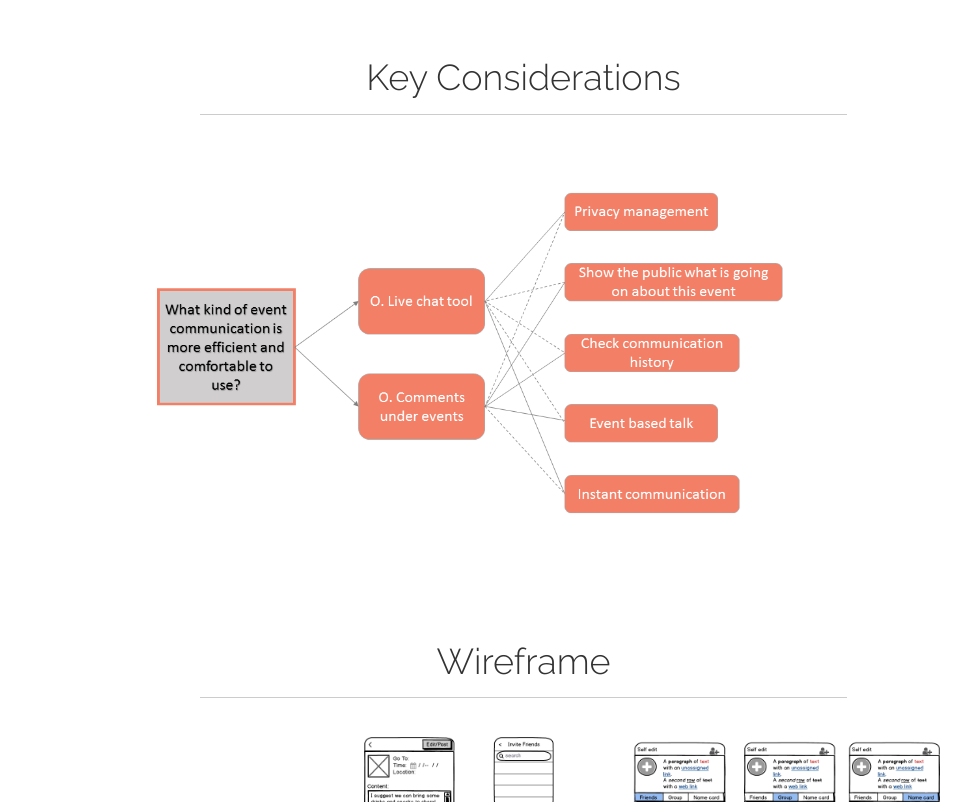
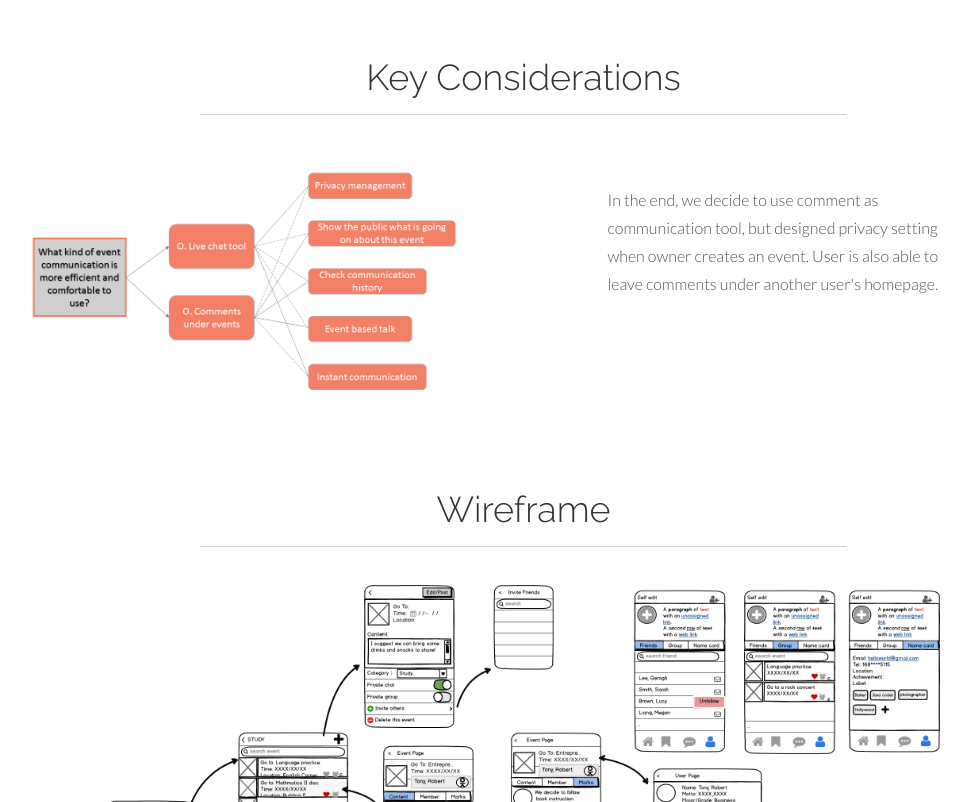
Before and after one commit to liangpuhe/liangpuhe.old.github.io, a plain HTML site: page index.html in a window 1280 px wide. Shown: the part 4558-5360 px from the top of the page, without its empty margins (109-1080 px from the left). Drawn offline with Linux system fonts and the light colour scheme.

Commit message:
update - 1.17

```diff
--- a/assets/css/main.css
+++ b/assets/css/main.css
@@ -623,7 +623,10 @@ li {
 	padding-left: 30px;
 	background: #f2f2f2;
 }
-
+.blog-white {
+    padding-top: 30px;
+    padding-left: 30px;
+}
 .blog-row {
 	margin-bottom: 40px;
 }
--- a/index.html
+++ b/index.html
@@ -314,11 +314,17 @@
 		<br>
 		<h1 class="centered">Key Considerations</h1>
 		<hr>
-
-		<div class="col-lg-offset-2 col-lg-8">
+        <div class="col-lg-offset-1">
+		<div class="col-lg-6">
 			<img class="img-responsive" src="assets/img/design defense.png"
 				alt="">
 		</div>
+        <div class="col-lg-4 blog-white">
+            <p>In the end, we decide to use comment as communication tool, but designed
+            privacy setting when owner creates an event. User is also able to leave comments
+            under another user's homepage.</p>
+        </div>
+        </div>
 
 	</div>
 	<!-- col-lg-6 -->
@@ -694,7 +700,7 @@
 
 			<div class="col-lg-6">
 				<h3>Supports</h3>
-				<p>Thanks for the free theme template from Balcktie.com, and icons from Flaticon, picture provider Gratisography.com.
+				<p>Thanks for the theme template from Balcktie.com, and icons from Flaticon, picture provider Gratisography.com.
 			</div>
             </div>
 		</div>
```
